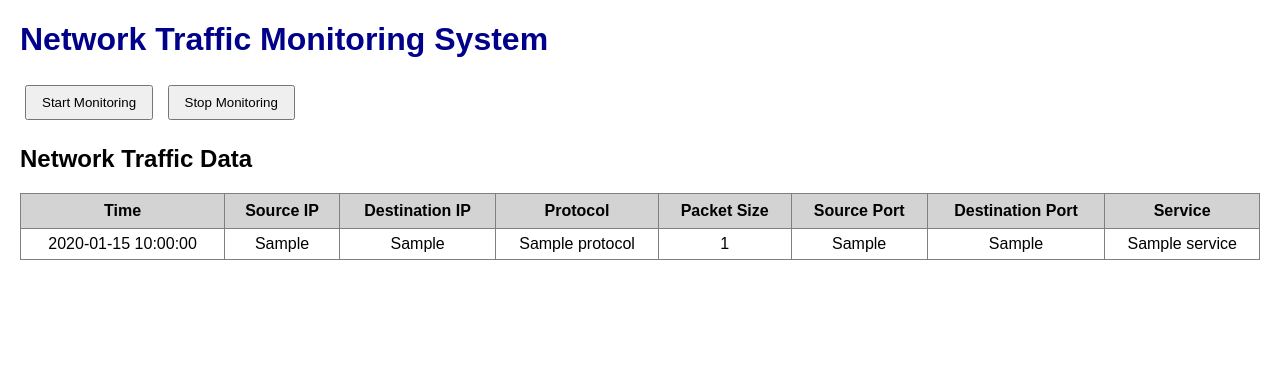
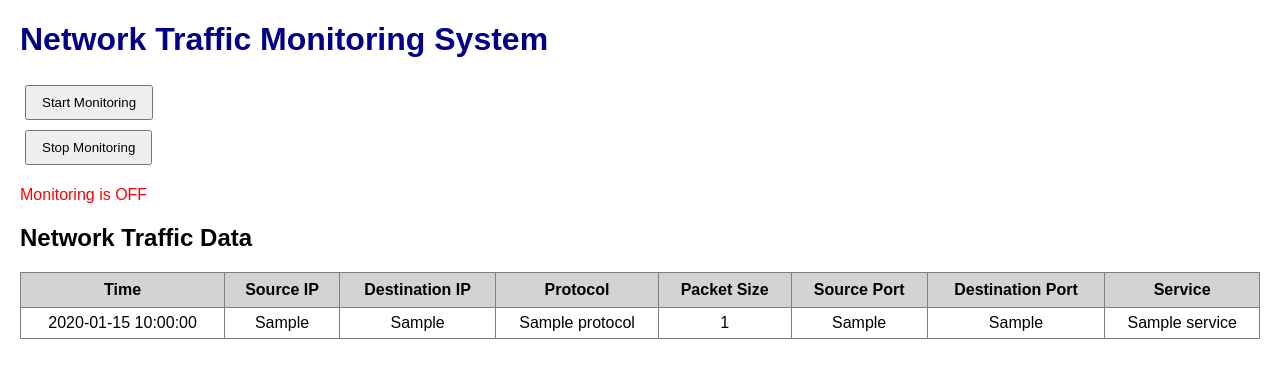
Before and after one commit to Farah-Tanveer/Netra, a Flask app: template templates/index.html in a window 1280 px wide. Shown: the top 378 px of the page. Run offline with Flask 3, Linux system fonts and the light colour scheme; the template is opened without the code that fills it: most values are stand-ins (such as "Sample title", 1, 10 or a date in 2020).

Commit message:
Implemented Start and Stop monitoring functionality

```diff
--- a/app.py
+++ b/app.py
@@ -1,7 +1,10 @@
-from flask import Flask, render_template
+from flask import Flask, render_template, request, redirect
 import pandas as pd
 
 app = Flask(__name__)
+
+# Monitoring State
+monitoring = False
 
 # Port → Service Mapping
 port_service_map = {
@@ -15,21 +18,44 @@ port_service_map = {
 
 @app.route('/')
 def home():
-    # Read CSV file
-    df = pd.read_csv("network_traffic.csv")
+    global monitoring
 
-    # Add Service column
-    services = []
-    for port in df["Destination_Port"]:
-        service = port_service_map.get(port, "Unknown")
-        services.append(service)
+    if monitoring:
+        df = pd.read_csv("network_traffic.csv")
 
-    df["Service"] = services
+        # Service Mapping
+        services = []
+        for port in df["Destination_Port"]:
+            service = port_service_map.get(port, "Unknown")
+            services.append(service)
 
-    # Convert dataframe to list
-    data = df.to_dict(orient="records")
+        df["Service"] = services
 
-    return render_template("index.html", data=data)
+        data = df.to_dict(orient="records")
+
+    else:
+        data = []
+
+    return render_template(
+        "index.html",
+        data=data,
+        monitoring=monitoring
+    )
+
+
+@app.route('/start', methods=['POST'])
+def start_monitoring():
+    global monitoring
+    monitoring = True
+    return redirect('/')
+
+
+@app.route('/stop', methods=['POST'])
+def stop_monitoring():
+    global monitoring
+    monitoring = False
+    return redirect('/')
+
 
 if __name__ == '__main__':
     app.run(debug=True)
--- a/templates/index.html
+++ b/templates/index.html
@@ -10,9 +10,19 @@
 
 <h1>Network Traffic Monitoring System</h1>
 
-<button>Start Monitoring</button>
-<button>Stop Monitoring</button>
+<form method="POST" action="/start">
+    <button type="submit">Start Monitoring</button>
+</form>
 
+<form method="POST" action="/stop">
+    <button type="submit">Stop Monitoring</button>
+</form>
+
+{% if monitoring %}
+<p style="color:green;">Monitoring is ON</p>
+{% else %}
+<p style="color:red;">Monitoring is OFF</p>
+{% endif %}
 <h2>Network Traffic Data</h2>
 
 <table border="1">
```
